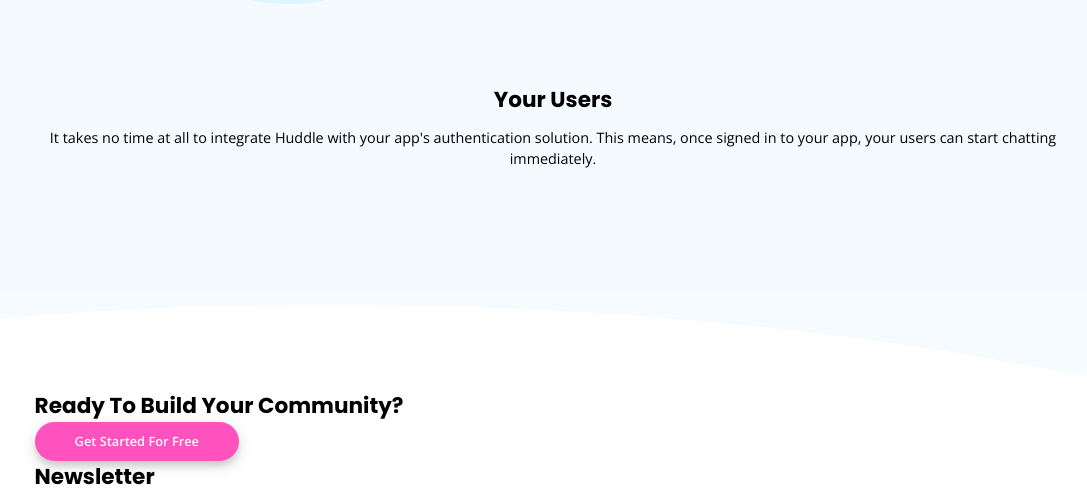
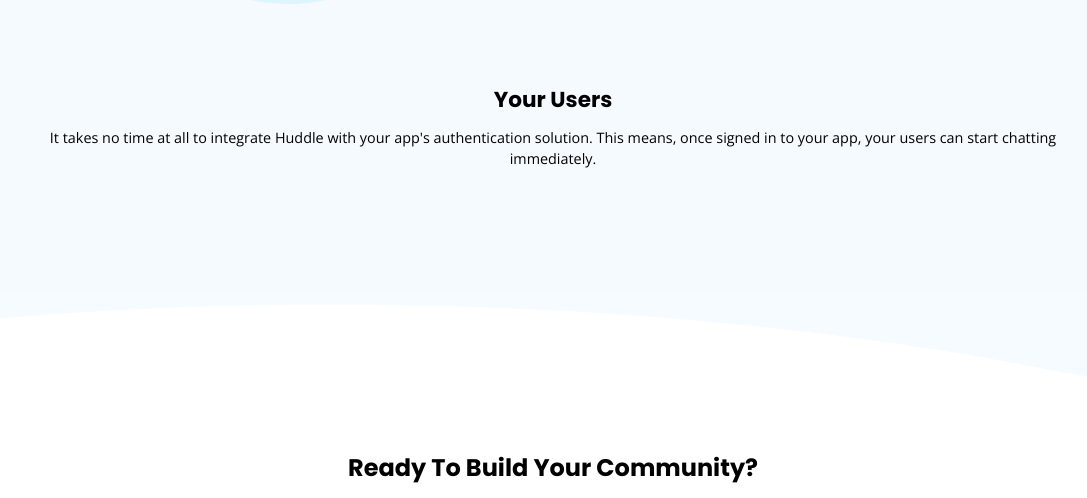
Before and after one commit to edo979/huddle-landing-page-with-curved-sections-master, a plain HTML site: page index.html in a window 1280 px wide. Shown: the part 4908-5406 px from the top of the page, without its empty margins (87-1174 px from the left). Drawn offline with nearby package versions, Linux system fonts and the light colour scheme.

Commit message:
cta finish

```diff
--- a/sass/_layout.scss
+++ b/sass/_layout.scss
@@ -33,3 +33,11 @@
 #section-3 {
   margin-bottom: 125px;
 }
+
+#section-4 {
+  margin-bottom: 60px;
+}
+
+.cta-box {
+  margin-bottom: 250px;
+}
--- a/sass/components/_main.scss
+++ b/sass/components/_main.scss
@@ -82,3 +82,13 @@
     margin-bottom: 10px;
   }
 }
+
+.cta-box {
+  text-align: center;
+
+  h2 {
+    margin-bottom: 45px;
+
+    font-size: 1.5rem;
+  }
+}
```
Also changed, not shown: css/style.css, 1 other file.
